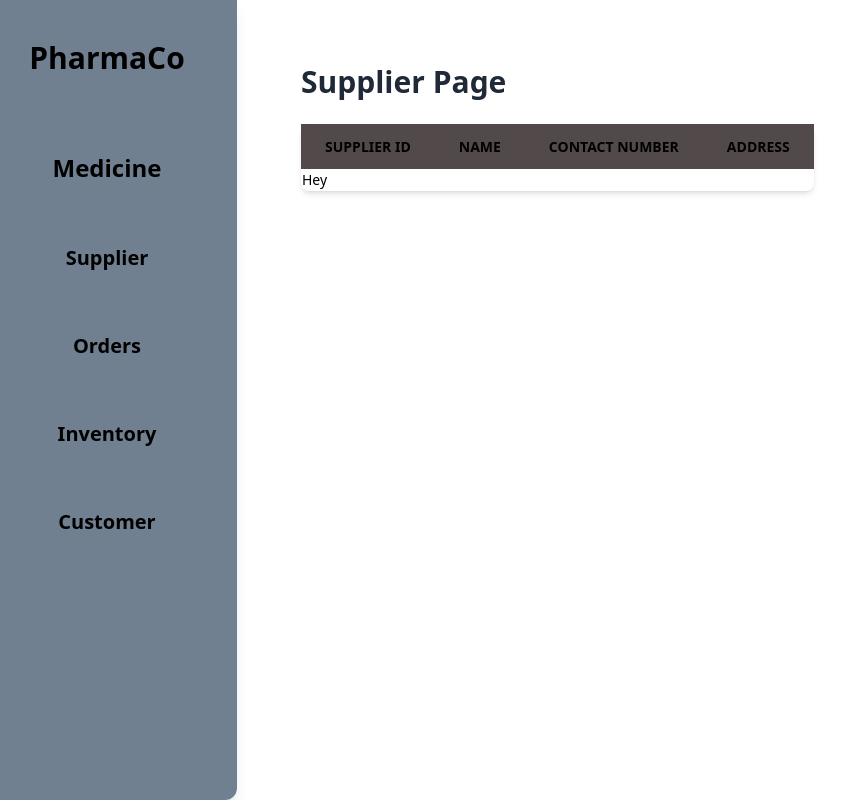
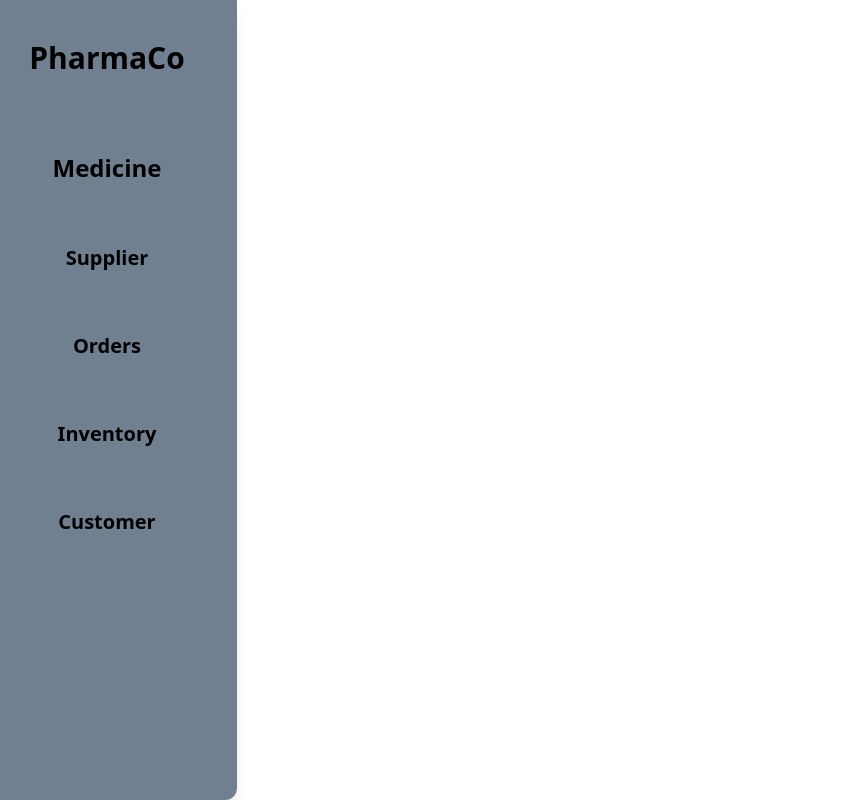
Before and after one commit to swasthik-dev/pharmacy-management-system, a Svelte app in the folder frontend/: page / in a window 1280 px wide. Shown: the whole page, without its empty margins (23-868 px from the left). Built offline with nearby package versions, Linux system fonts and the light colour scheme.

Commit message:
new route to medicine modification page added

```diff
--- a/frontend/src/App.svelte
+++ b/frontend/src/App.svelte
@@ -17,10 +17,10 @@
       <Route path="/medicines" > <!-- let:params -->
         <MedicinePage />
       </Route>
-      <Route>
+      <Route path="/modifymedicines">
         <Modifymedicine />
       </Route>
-      <Route>
+      <Route path="/supplier">
         <Supplier />
       </Route>
     </Router>
```
